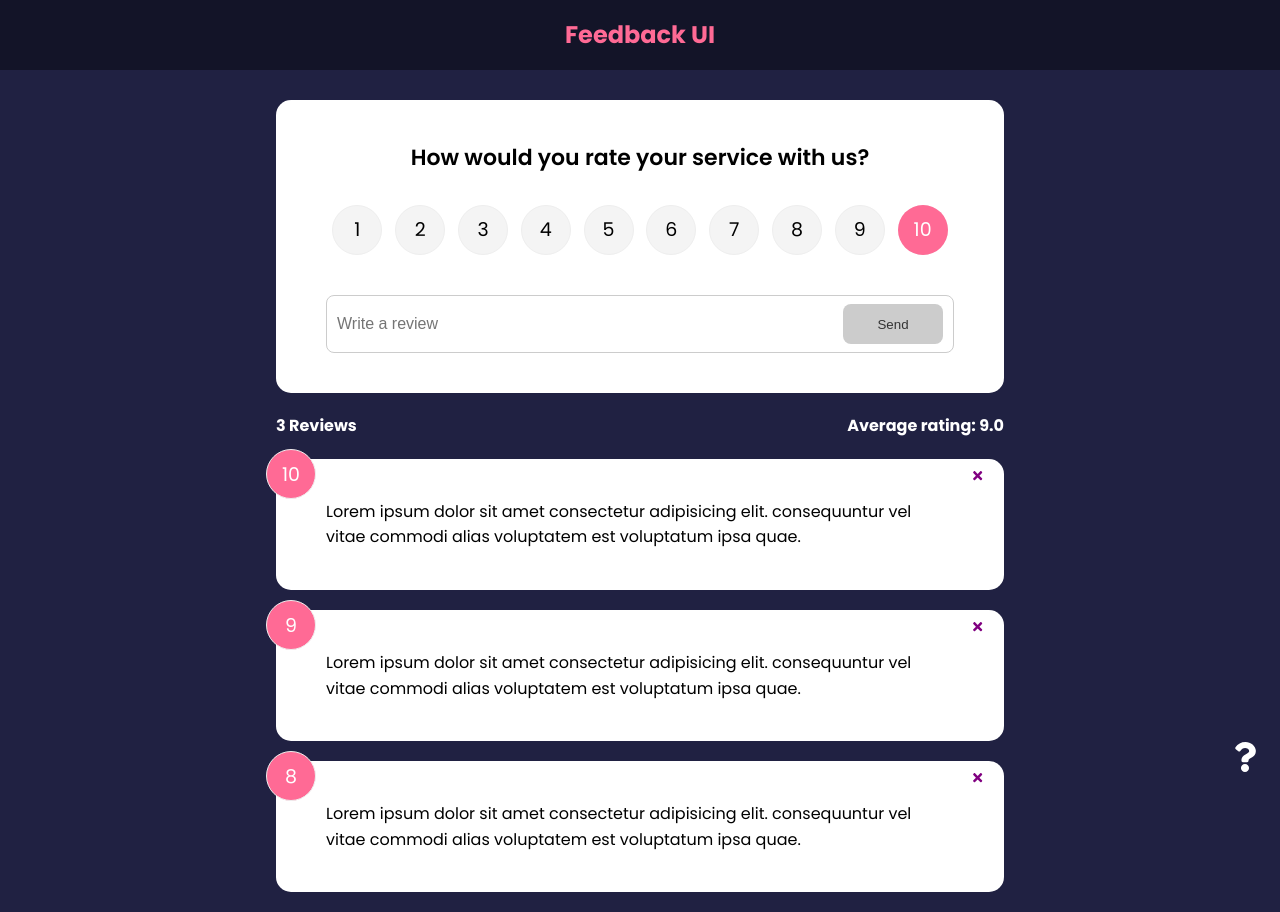
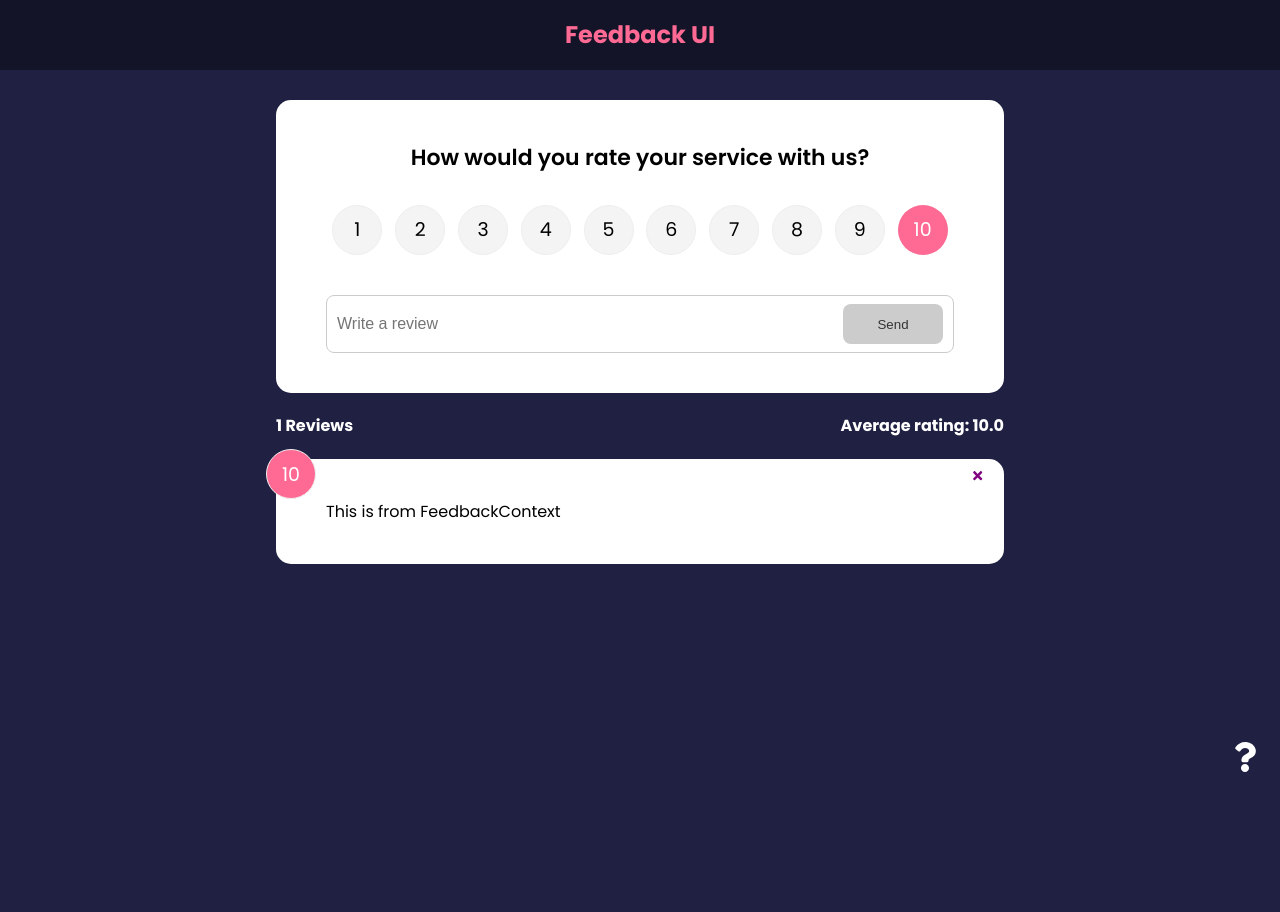
Before and after one commit to gbuckets30/FeedbackUI, a React (Create React App) app: page / in a window 1280 px wide. After the commit the page ends 800 px from the top, so only its background shows below. Built offline with nearby package versions, Linux system fonts and the light colour scheme.

Commit message:
Configure context for feedback data

```diff
--- a/src/App.js
+++ b/src/App.js
@@ -1,7 +1,6 @@
 import Header from './components/Header';
-import { useState } from 'react';
 import { BrowserRouter as Router, Routes, Route } from 'react-router-dom';
-import FeedbackData from './data/FeedbackData';
+import { FeedbackProvider } from './context/FeedbackContext';
 import FeedbackList from './components/FeedbackList';
 import FeedbackStats from './components/FeedbackStats';
 import FeedbackForm from './components/FeedbackForm';
@@ -9,17 +8,8 @@
 import AboutIconLink from './components/AboutIconLink';
 
 export default function App() {
-  const [feedback, setFeedback] = useState(FeedbackData);
-
-  const deleteFeedback = (id) => {
-    setFeedback((feedback) => feedback.filter((item) => item.id !== id));
-  };
-
-  const addFeedback = (newFeedback) => {
-    setFeedback([newFeedback, ...feedback]);
-  };
-
   return (
+    <FeedbackProvider>
       <Router>
         <Header />
         <div className='container'>
@@ -29,12 +19,9 @@
               path='/'
               element={
                 <>
-                <FeedbackForm handleAdd={addFeedback} />
-                <FeedbackStats feedback={feedback} />
-                <FeedbackList
-                  feedback={feedback}
-                  handleDelete={deleteFeedback}
-                />
+                  <FeedbackForm />
+                  <FeedbackStats />
+                  <FeedbackList />
                 </>
               }
             />
@@ -44,5 +31,6 @@
           <AboutIconLink />
         </div>
       </Router>
+    </FeedbackProvider>
   );
 }
--- a/src/components/FeedbackForm.jsx
+++ b/src/components/FeedbackForm.jsx
@@ -1,12 +1,14 @@
 import { v4 as uuidv4 } from 'uuid';
-import { useState } from 'react';
+import { useState, useContext } from 'react';
 import RatingSelect from './RatingSelect';
 import Button from './shared/Button';
 import Card from './shared/Card';
+import FeedbackContext from '../context/FeedbackContext';
 
-function FeedbackForm({ handleAdd }) {
+function FeedbackForm() {
   const [review, setReview] = useState('');
   const [rating, setRating] = useState(10);
+  const { addFeedback } = useContext(FeedbackContext);
 
   const handleReviewChange = (e) => {
     setReview(e.target.value);
@@ -25,7 +27,7 @@
         rating: rating,
       };
 
-      handleAdd(newFeedback);
+      addFeedback(newFeedback);
       setReview('');
     }
   };
--- a/src/components/FeedbackItem.jsx
+++ b/src/components/FeedbackItem.jsx
@@ -1,12 +1,16 @@
 import { FaTimes } from 'react-icons/fa';
+import { useContext } from 'react';
 import Card from './shared/Card';
 import PropTypes from 'prop-types';
+import FeedbackContext from '../context/FeedbackContext';
 
-function FeedbackItem({ item, handleDelete }) {
+function FeedbackItem({ item }) {
+  const { deleteFeedback } = useContext(FeedbackContext);
+
   return (
     <Card>
       <div className='num-display'>{item.rating}</div>
-      <button onClick={() => handleDelete(item.id)} className='close'>
+      <button onClick={() => deleteFeedback(item.id)} className='close'>
         <FaTimes color='purple' />
       </button>
       <div className='text-display'>{item.text}</div>
--- a/src/components/FeedbackList.jsx
+++ b/src/components/FeedbackList.jsx
@@ -1,8 +1,11 @@
-import PropTypes from 'prop-types';
 import FeedbackItem from './FeedbackItem';
 import { motion, AnimatePresence } from 'framer-motion';
+import { useContext } from 'react';
+import FeedbackContext from '../context/FeedbackContext';
 
-function FeedbackList({ feedback, handleDelete }) {
+function FeedbackList() {
+  const { feedback } = useContext(FeedbackContext);
+
   if (!feedback || feedback.length === 0) {
     return <p>No Feedback Yet</p>;
   }
@@ -17,7 +20,7 @@
             animate={{ opacity: 1 }}
             exit={{ opacity: 0 }}
           >
-            <FeedbackItem item={item} handleDelete={handleDelete} />
+            <FeedbackItem item={item} />
           </motion.div>
         ))}
       </AnimatePresence>
@@ -25,14 +28,4 @@
   );
 }
 
-FeedbackList.propTypes = {
-  feedback: PropTypes.arrayOf(
-    PropTypes.shape({
-      id: PropTypes.string.isRequired,
-      text: PropTypes.string.isRequired,
-      rating: PropTypes.number.isRequired,
-    })
-  ),
-};
-
 export default FeedbackList;
--- a/src/components/FeedbackStats.jsx
+++ b/src/components/FeedbackStats.jsx
@@ -1,6 +1,9 @@
-import PropTypes from 'prop-types';
+import { useContext } from 'react';
+import FeedbackContext from '../context/FeedbackContext';
 
-function FeedbackStats({ feedback }) {
+function FeedbackStats() {
+  const { feedback } = useContext(FeedbackContext);
+
   let avg =
     feedback.reduce((acc, item) => acc + item.rating, 0) / feedback.length;
 
@@ -14,14 +17,4 @@
   );
 }
 
-FeedbackStats.propTypes = {
-  feedback: PropTypes.arrayOf(
-    PropTypes.shape({
-      id: PropTypes.string.isRequired,
-      text: PropTypes.string.isRequired,
-      rating: PropTypes.number.isRequired,
-    })
-  ),
-};
-
 export default FeedbackStats;
--- /dev/null
+++ b/src/context/FeedbackContext.js
@@ -0,0 +1,29 @@
+import { createContext, useState } from 'react';
+
+const FeedbackContext = createContext();
+
+export const FeedbackProvider = ({ children }) => {
+  const [feedback, setFeedback] = useState([
+    {
+      id: '4',
+      text: 'This is from FeedbackContext',
+      rating: 10,
+    },
+  ]);
+
+  const addFeedback = (newFeedback) => {
+    setFeedback([newFeedback, ...feedback]);
+  };
+
+  const deleteFeedback = (id) => {
+    setFeedback((feedback) => feedback.filter((item) => item.id !== id));
+  };
+
+  return (
+    <FeedbackContext.Provider value={{ feedback, addFeedback, deleteFeedback }}>
+      {children}
+    </FeedbackContext.Provider>
+  );
+};
+
+export default FeedbackContext;
```
Lines whose indentation alone changed are shown as unchanged.
